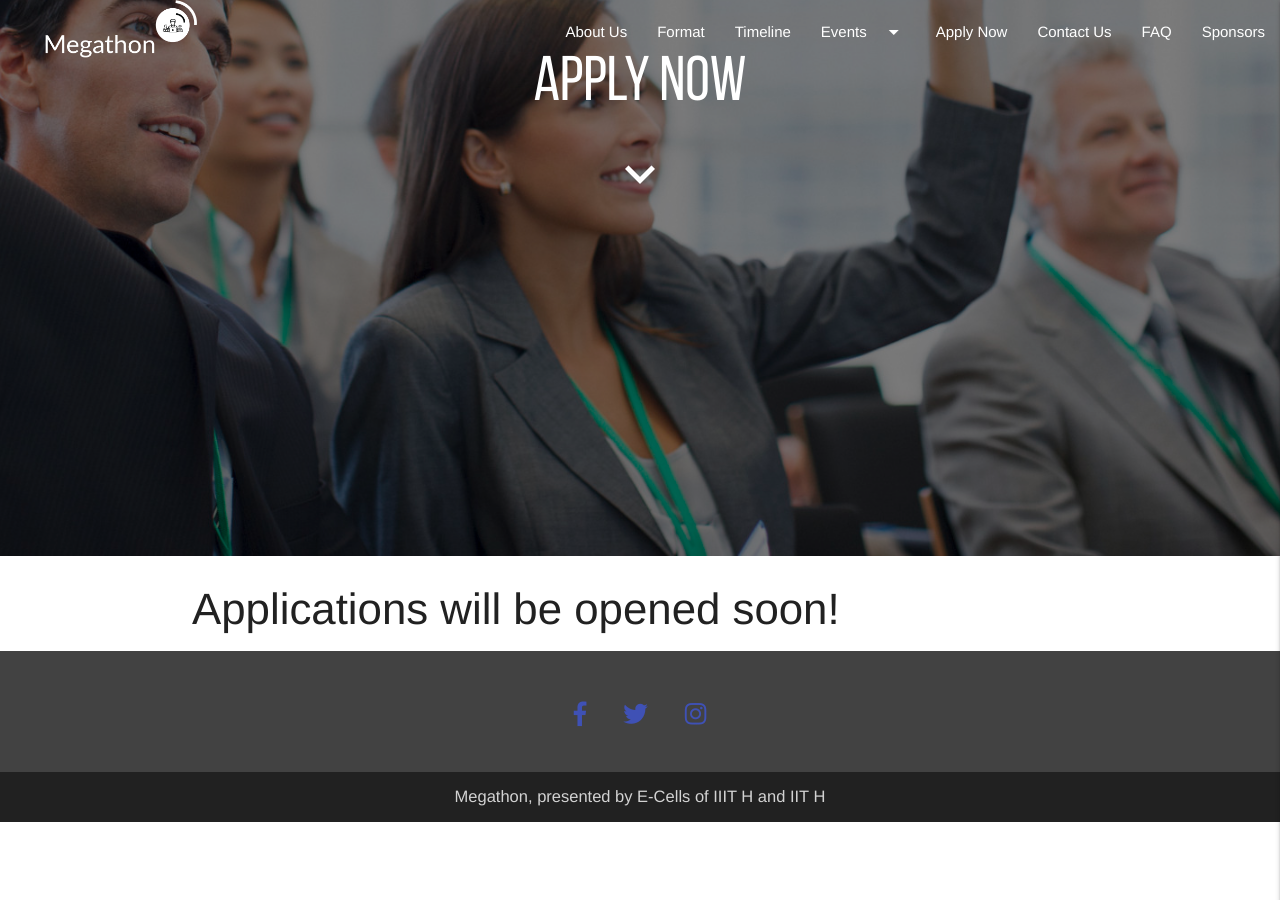
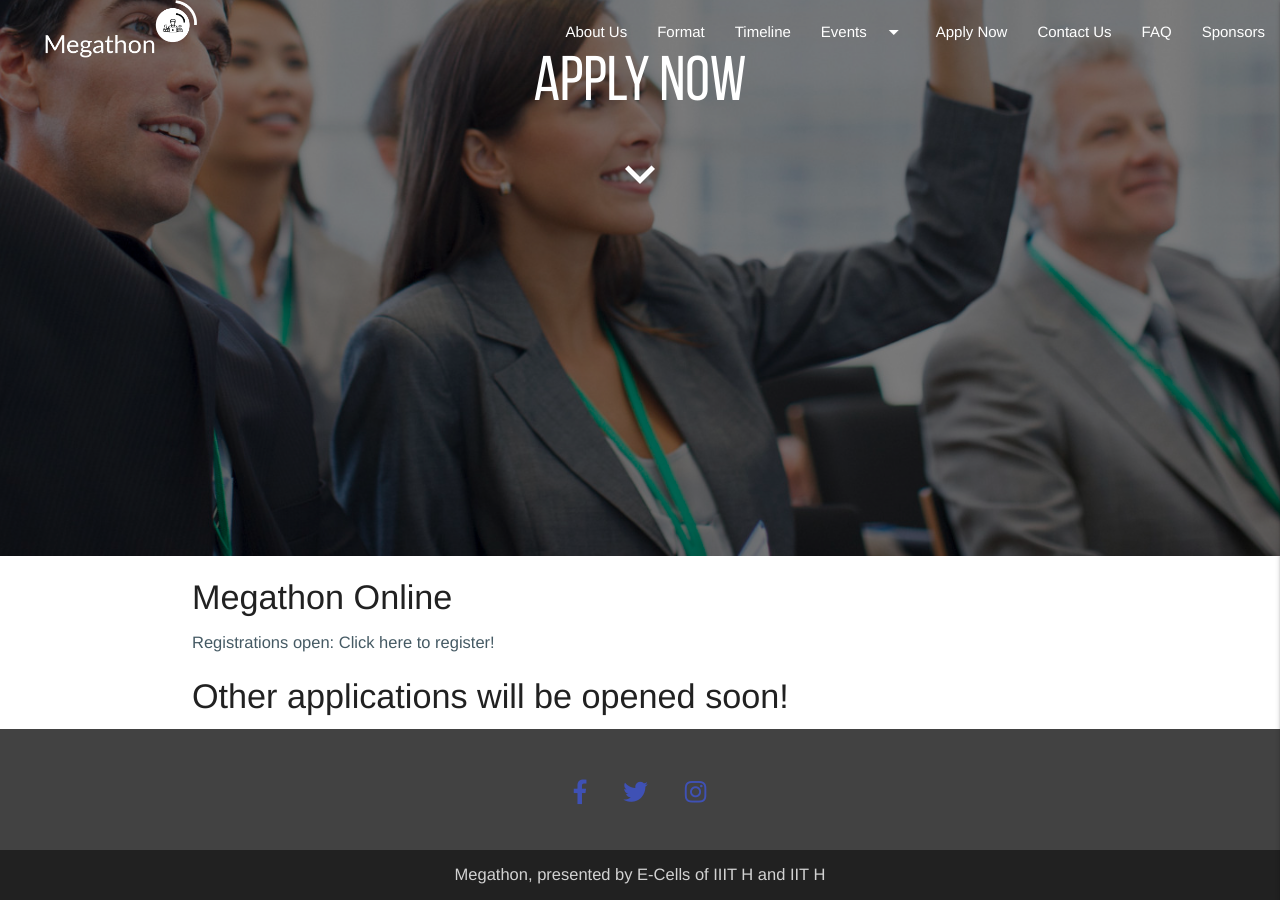
Before and after one commit to IIIT-ECell/megathon, a Jekyll site: the page built from apply.md, in a window 1280 px wide and 900 px high, scrolled down 344 px. Built offline with Jekyll 4.4.1, drawn with Linux system fonts in a browser that asks for light colours; nearby versions of some CDN libraries; before the commit the page ends 1166 px from its top, so only the background shows below that.

Commit message:
Modified application page

```diff
--- a/_layouts/apply.html
+++ b/_layouts/apply.html
@@ -17,6 +17,8 @@
 </div>
 
 <div class="container">
-  <h3>Applications will be opened soon!</h3>
+	<h4>Megathon Online</h4>
+	<a href="https://megathononline.hackerearth.com/">Registrations open: Click here to register!</a>
+  <h4>Other applications will be opened soon!</h4>
 	<!-- {{content}} -->
 </div>
```
